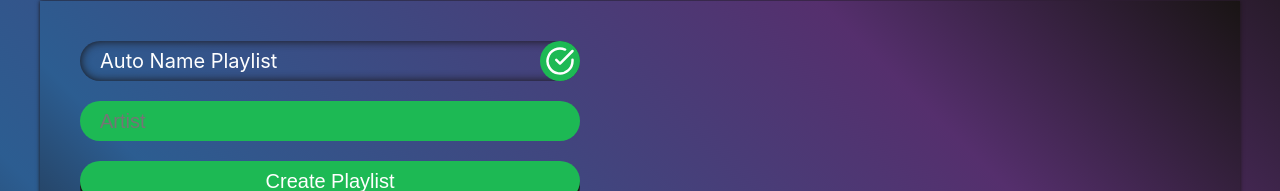
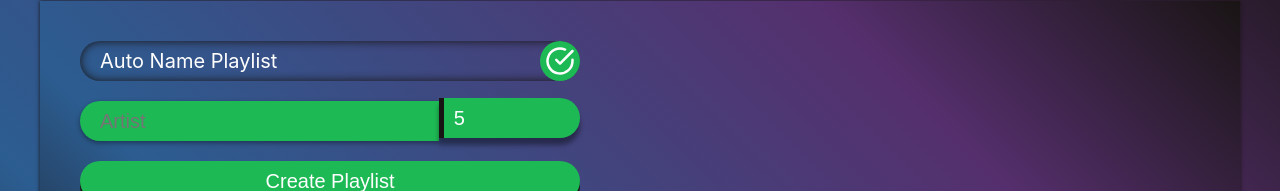
Before and after one commit to future4code/Cazuza-Barberino, a React (Create React App) app in the folder semana7/recommendfy/: page / in a window 1280 px wide. Shown: the part 127-318 px from the top of the page. Built offline with nearby package versions, Linux system fonts and the light colour scheme.

Commit message:
number of tracks + styling

```diff
--- a/semana7/recommendfy/src/App.js
+++ b/semana7/recommendfy/src/App.js
@@ -1,12 +1,12 @@
 import React from "react";
 import AppContainer from "./Components/AppContainer";
 
-function App() {
+const App = () => {
   return (
     <div className="App">
       <AppContainer />
     </div>
   );
-}
+};
 
 export default App;
--- a/semana7/recommendfy/src/Components/AppContainer/styles.js
+++ b/semana7/recommendfy/src/Components/AppContainer/styles.js
@@ -6,7 +6,7 @@ export const theme = {
   bg3: "#2C5D91",
   bg4: "#552F6D",
   fc: "white",
-  mobile: `(max-width: 425px)`,
+  mobile: `(max-width: 750px)`,
 };
 
 export const Background = styled.div`
--- a/semana7/recommendfy/src/Components/ArtistForm/index.jsx
+++ b/semana7/recommendfy/src/Components/ArtistForm/index.jsx
@@ -1,4 +1,4 @@
-import React from "react";
+import React, { Component } from "react";
 import { FiArrowRightCircle, FiCheckCircle } from "react-icons/fi";
 import ArtistInput from "../ArtistInput";
 import {
@@ -11,7 +11,9 @@ import {
   MorphWrapper,
 } from "./styles";
 
-export default function ArtistForm({
+export default class ArtistForm extends Component {
+  render() {
+    const {
       artistInput,
       playlistInput,
       editPlaylistName,
@@ -20,10 +22,12 @@ export default function ArtistForm({
       submitHandler,
       toggleEditMod,
       artistInputChangeHandler,
+      numberInputChangeHandler,
       createInputHandler,
       deleteInputHandler,
       nextInputRef,
-}) {
+    } = this.props;
+
     return (
       <Form onSubmit={submitHandler}>
         <MorphWrapper>
@@ -49,8 +53,14 @@ export default function ArtistForm({
         {artistInput.map((artist, index) => (
           <ArtistInput
             key={artist.id}
-          value={artist.name}
-          changeHandler={(event) => artistInputChangeHandler(event, artist.id)}
+            artistValue={artist.name}
+            numberValue={artist.number}
+            nameChangeHandler={(event) =>
+              artistInputChangeHandler(event, artist.id)
+            }
+            numberChangeHandler={(event) =>
+              numberInputChangeHandler(event, artist.id)
+            }
             showDelete={artistInput.length > 1}
             showCreate={artist.name !== "" && index === artistInput.length - 1}
             createInput={createInputHandler}
@@ -65,3 +75,4 @@ export default function ArtistForm({
       </Form>
     );
   }
+}
--- a/semana7/recommendfy/src/Components/ArtistInput/index.jsx
+++ b/semana7/recommendfy/src/Components/ArtistInput/index.jsx
@@ -1,13 +1,20 @@
 import React, { Component } from "react";
 import { FiPlusCircle, FiXCircle } from "react-icons/fi";
-import { DefaultBox, DefaultWrapper } from "../global-styles";
-import { CreateInputIcon, DeleteInputIcon } from "./styles";
+import { DefaultWrapper } from "../global-styles";
+import {
+  CreateInputIcon,
+  DeleteInputIcon,
+  NumberInput,
+  AInput,
+} from "./styles";
 
 export default class ArtistInput extends Component {
   render() {
     const {
-      value,
-      changeHandler,
+      artistValue,
+      numberValue,
+      nameChangeHandler,
+      numberChangeHandler,
       showCreate,
       showDelete,
       createInput,
@@ -17,14 +24,22 @@ export default class ArtistInput extends Component {
 
     return (
       <DefaultWrapper>
-        <DefaultBox
+        <AInput
           as="input"
           placeholder="Artist"
-          onChange={changeHandler}
+          onChange={nameChangeHandler}
           name="artistInput"
-          value={value}
+          value={artistValue}
           type="text"
           ref={innerRef}
+        />
+        <NumberInput
+          as="input"
+          placeholder="Number"
+          onChange={numberChangeHandler}
+          name="artistInput"
+          value={numberValue}
+          type="text"
         />
         <CreateInputIcon showCreate={showCreate} onClick={createInput}>
           <FiPlusCircle size="100%" />
--- a/semana7/recommendfy/src/Components/ArtistInput/styles.js
+++ b/semana7/recommendfy/src/Components/ArtistInput/styles.js
@@ -1,7 +1,9 @@
 import styled from "styled-components";
-import { NoErroWrapper } from "../global-styles";
+import { NoErroWrapper, DefaultBox } from "../global-styles";
 
 export const CreateInputIcon = styled(NoErroWrapper)`
+  bottom: 3px;
+  box-shadow: 0 2px 5px rgba(0, 0, 0, 0.4);
   right: -45px;
   background-color: ${(props) => props.theme.bg2};
   border-radius: 50%;
@@ -10,7 +12,28 @@ export const CreateInputIcon = styled(NoErroWrapper)`
 `;
 
 export const DeleteInputIcon = styled(NoErroWrapper)`
+  bottom: 3px;
   padding: 5px;
   transform: scale(${(props) => (props.showDelete ? 1 : 0)});
   transition: 0.3s;
 `;
+
+export const AInput = styled(DefaultBox)`
+  min-width: 0px;
+  flex: 3;
+  border-top-right-radius: 0;
+  border-bottom-right-radius: 0;
+  box-shadow: 0 2px 5px rgba(0, 0, 0, 0.4);
+`;
+
+export const NumberInput = styled(DefaultBox)`
+  position: relative;
+  bottom: 3px;
+  min-width: 0px;
+  flex: 1;
+  border-left: 5px solid ${(props) => props.theme.bg};
+  border-top-left-radius: 0;
+  border-bottom-left-radius: 0;
+  padding-left: 10px;
+  box-shadow: 0 7px 5px rgba(0, 0, 0, 0.4);
+`;
--- a/semana7/recommendfy/src/Components/TopTracksFromSpotify/index.jsx
+++ b/semana7/recommendfy/src/Components/TopTracksFromSpotify/index.jsx
@@ -4,7 +4,6 @@ import FollowBtn from "../FollowBtn";
 import ArtistForm from "../ArtistForm";
 import { SubContainer, PlaylistContainer, Loader } from "./styles";
 import {
-  setToken,
   getArtistTopTracks,
   addAllTracksToPlaylist,
   createPlaylist,
@@ -12,6 +11,7 @@ import {
   getUserID,
   followPlaylist,
   requestSecurityToken,
+  tokenIsValid,
   getToken,
 } from "./spotifyApi";
 
@@ -26,6 +26,7 @@ export default class AppContainer extends Component {
       artistInput: [
         {
           name: "",
+          number: 5,
           id: "primary",
         },
       ],
@@ -43,21 +44,11 @@ export default class AppContainer extends Component {
   }
 
   componentDidMount() {
-    const hash = window.location.hash
-      .substring(1)
-      .split("&")
-      .reduce(function (initial, item) {
-        if (item) {
-          var parts = item.split("=");
-          initial[parts[0]] = decodeURIComponent(parts[1]);
+    getToken();
+    if (tokenIsValid()) this.createPlaylistAfterValidation();
   }
-        return initial;
-      }, {});
 
-    window.location.hash = "";
-    setToken(hash.access_token);
-
-    if (getToken()) {
+  createPlaylistAfterValidation = () => {
     let artistSaved = localStorage.getItem("artist");
     let playlistSaved = localStorage.getItem("playlist");
     let autoNameSaved = localStorage.getItem("autoName");
@@ -69,12 +60,8 @@ export default class AppContainer extends Component {
       playlistInput: playlistSaved,
       editPlaylistName: autoNameSaved,
     });
-      this.createRecomendedPlaylist(
-        artistSaved,
-        autoNameSaved && playlistSaved
-      );
-    }
-  }
+    this.createRecomendedPlaylist(artistSaved, autoNameSaved && playlistSaved);
+  };
 
   componentDidUpdate() {
     if (this.focusMorphInput) {
@@ -115,6 +102,25 @@ export default class AppContainer extends Component {
     });
   };
 
+  numberInputChangeHandler = (event, id) => {
+    const re = /^[0-9\b]+$/;
+    let value = event.target.value;
+    if (!re.test(value) && value !== "") return;
+
+    if (Number(value) > 10) value = 10;
+
+    this.setState({
+      artistInput: this.state.artistInput.map((artist) => {
+        if (artist.id === id)
+          artist = {
+            ...artist,
+            number: value,
+          };
+        return artist;
+      }),
+    });
+  };
+
   createInputHandler = () => {
     this.focusNextInput = true;
     this.setState({
@@ -122,6 +128,7 @@ export default class AppContainer extends Component {
         ...this.state.artistInput,
         {
           name: "",
+          number: 5,
           id: shortid.generate(),
         },
       ],
@@ -151,8 +158,6 @@ export default class AppContainer extends Component {
       editPlaylistName,
     } = this.state;
 
-    console.log(this.playlist);
-
     return (
       <SubContainer>
         <ArtistForm
@@ -164,6 +169,7 @@ export default class AppContainer extends Component {
           submitHandler={this.submitHandler}
           toggleEditMod={this.toggleEditMod}
           artistInputChangeHandler={this.artistInputChangeHandler}
+          numberInputChangeHandler={this.numberInputChangeHandler}
           createInputHandler={this.createInputHandler}
           deleteInputHandler={this.deleteInputHandler}
           nextInputRef={this.nextInputRef}
@@ -216,7 +222,7 @@ export default class AppContainer extends Component {
     const filteredArtists = artistInput.filter((artist) => artist.name !== "");
     if (filteredArtists.length === 0) return;
 
-    if (!getToken()) {
+    if (!tokenIsValid()) {
       this.saveStateToLocal();
       requestSecurityToken(this.pageLocation);
       return;
@@ -234,7 +240,7 @@ export default class AppContainer extends Component {
 
     await Promise.all(
       filteredArtists.map((artist) =>
-        getArtistTopTracks(artist.name, 5, trackList)
+        getArtistTopTracks(artist.name, Math.max(artist.number, 1), trackList)
       )
     );
 
@@ -247,7 +253,7 @@ export default class AppContainer extends Component {
       return;
     }
 
-    if (!playlistInput) playlistInput = "Recomendations"; //this.autoPlaylistName(artistInput);
+    if (!playlistInput) playlistInput = "Recomendations";
 
     this.shuffle(trackList);
 
--- a/semana7/recommendfy/src/Components/TopTracksFromSpotify/spotifyApi.js
+++ b/semana7/recommendfy/src/Components/TopTracksFromSpotify/spotifyApi.js
@@ -13,11 +13,23 @@ export const requestSecurityToken = (pageLocation) => {
   )}&response_type=token&show_dialog=false`;
 };
 
-export const setToken = (myToken) => {
-  token = myToken;
+export const getToken = () => {
+  const hash = window.location.hash
+    .substring(1)
+    .split("&")
+    .reduce(function (initial, item) {
+      if (item) {
+        var parts = item.split("=");
+        initial[parts[0]] = decodeURIComponent(parts[1]);
+      }
+      return initial;
+    }, {});
+
+  window.location.hash = "";
+  token = hash.access_token;
 };
 
-export const getToken = () => token;
+export const tokenIsValid = () => token;
 
 export const getArtistTopTracks = async (
   artistName,
--- a/semana7/recommendfy/src/Components/global-styles.js
+++ b/semana7/recommendfy/src/Components/global-styles.js
@@ -17,7 +17,6 @@ export const DefaultWrapper = styled(DefaultBox)`
   padding: 0;
   position: relative;
   background-color: transparent;
-
   display: flex;
   align-items: center;
   justify-content: flex-end;
```
Also changed, not shown: semana7/recommendfy/src/index.js (+5 -5 lines), semana7/recommendfy/public/robots.txt (deleted). Lines whose indentation alone changed are shown as unchanged.
